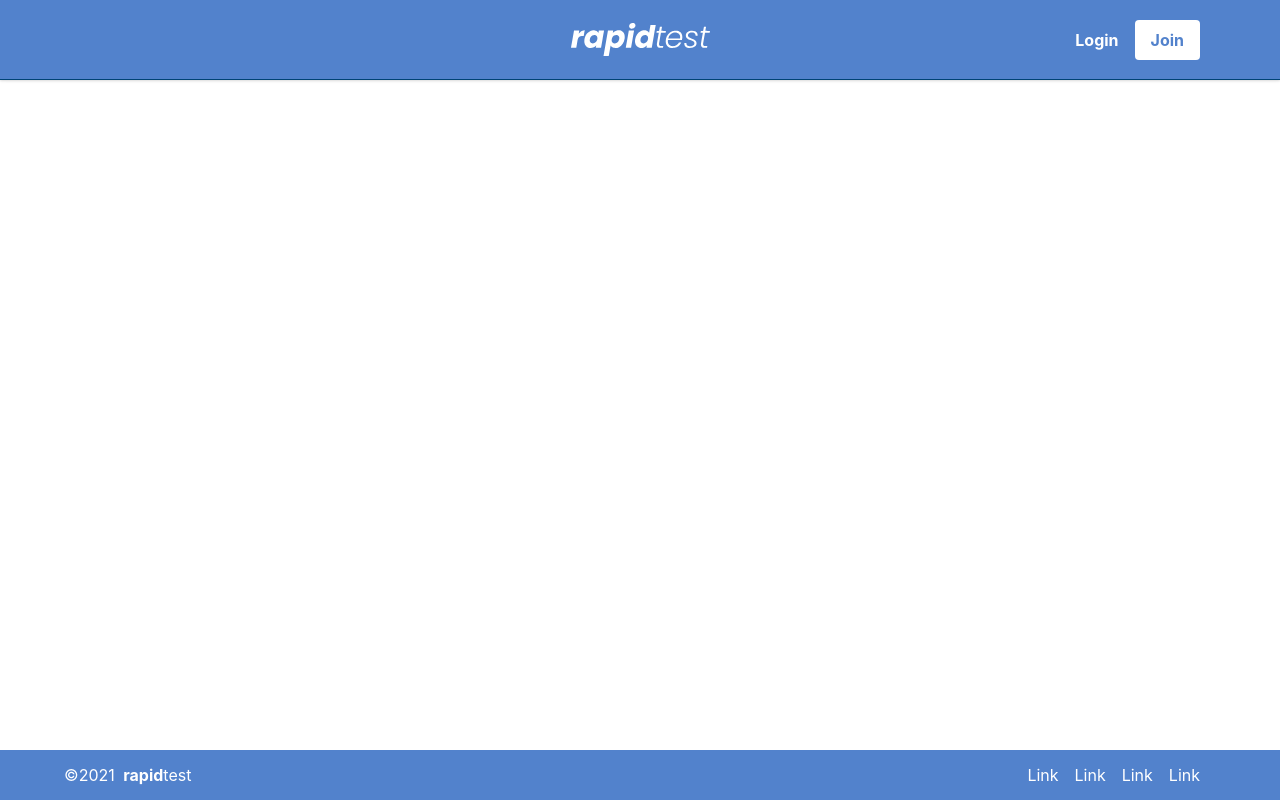
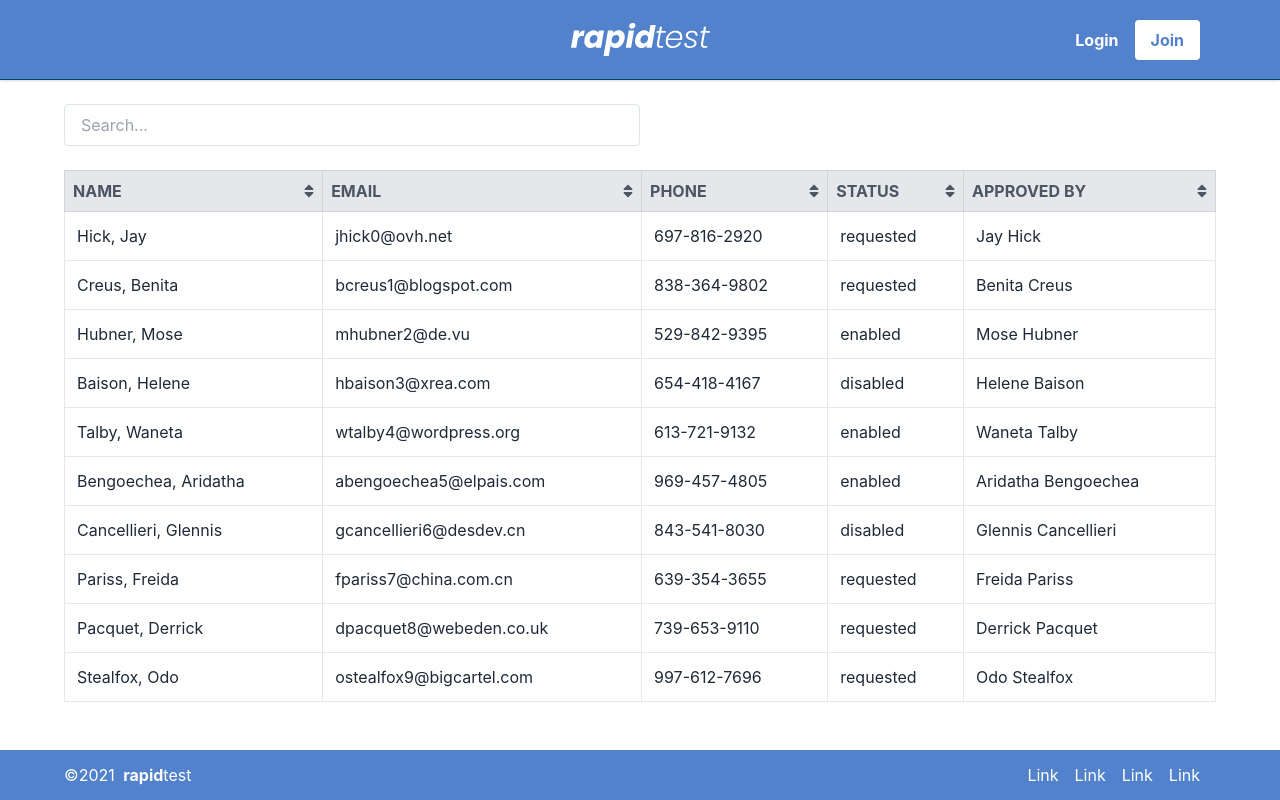
Before and after one commit to datarobot/datarobot-rapidtest-support, a React (Create React App) app: page /accounts in a window 1280 px wide. Built offline with nearby package versions, Linux system fonts and the light colour scheme; data requests are answered from the project's data file.

Commit message:
accounts

```diff
--- a/src/App.js
+++ b/src/App.js
@@ -9,6 +9,7 @@ import './App.css';
 
 const Home = lazy(() => import('views/Home'));
 const Sites = lazy(() => import('views/Sites'));
+const Accounts = lazy(() => import('views/Accounts'));
 
 const App = () => (
   <Provider>
@@ -20,6 +21,7 @@ const App = () => (
           <Switch>
             <Route exact path="/" component={Home} />
             <Route path="/sites" component={Sites} />
+            <Route path="/accounts" component={Accounts} />
           </Switch>
         </Suspense>
 
--- a/src/components/Header/index.js
+++ b/src/components/Header/index.js
@@ -1,5 +1,6 @@
 // @ts-nocheck
 import React from 'react';
+import { Link } from 'react-router-dom';
 import { useAtom } from 'jotai';
 
 import loginAtom from 'store';
@@ -12,8 +13,9 @@ const Header = () => {
 
   return (
     <div className="header bg-blue flex justify-center items-center">
-      <img src={logo} className="logo" alt="logo" />
-
+      <Link to="/">
+        <img src={logo} className="logo" alt="logo" />
+      </Link>
       <section className="links absolute">
         {loggedIn ? (
           <button
--- /dev/null
+++ b/src/components/Modals/AddSite/index.js
@@ -0,0 +1,99 @@
+// @ts-nocheck
+import React from 'react';
+import { useForm, Controller } from 'react-hook-form';
+
+import Input from 'components/Input';
+import Modal from 'components/Modal';
+
+import { requestAccess } from 'services/api';
+
+const AddSiteModal = ({ showModal, handleClose }) => {
+  const { control, handleSubmit, errors } = useForm();
+  const onSubmit = (data) => {
+    requestAccess(data)
+      .then(() => {
+        // Do stuff
+      })
+      .catch(() => {
+        // handle errors
+      });
+  };
+
+  return (
+    <Modal
+      show={showModal}
+      handleClose={handleClose}
+      title="Request Account"
+      confirmationAction={handleSubmit(onSubmit)}
+    >
+      <form onSubmit={handleSubmit(onSubmit)}>
+        <Controller
+          name="firstName"
+          control={control}
+          defaultValue=""
+          render={({ onChange, value }) => (
+            <Input
+              name="firstName"
+              label="First Name"
+              placeholder="First name"
+              onChange={onChange}
+              value={value}
+            />
+          )}
+        />
+
+        <Controller
+          name="lastName"
+          control={control}
+          defaultValue=""
+          render={({ onChange, value }) => (
+            <Input
+              name="lastName"
+              label="Last Name"
+              placeholder="Last name"
+              onChange={onChange}
+              value={value}
+              className="mt-2"
+            />
+          )}
+        />
+
+        <Controller
+          name="phone"
+          control={control}
+          defaultValue=""
+          render={({ onChange, value }) => (
+            <Input
+              name="phone"
+              label="Phone"
+              placeholder="Phone"
+              onChange={onChange}
+              value={value}
+              className="mt-2"
+            />
+          )}
+        />
+
+        <Controller
+          name="email"
+          control={control}
+          defaultValue=""
+          render={({ onChange, value }) => (
+            <Input
+              name="email"
+              label="Email"
+              type="email"
+              placeholder="Email"
+              onChange={onChange}
+              value={value}
+              className="mt-2"
+            />
+          )}
+        />
+        {errors.email && <span>This field is required</span>}
+      </form>
+    </Modal>
+  );
+};
+
+export default AddSiteModal;
--- a/src/services/api.js
+++ b/src/services/api.js
@@ -19,3 +19,9 @@ export const getSiteList = async () => {
 
   return data;
 };
+
+export const getAccountList = async () => {
+  const { data } = await axios.get('/accounts');
+
+  return data;
+};
--- /dev/null
+++ b/src/views/Accounts/index.js
@@ -0,0 +1,61 @@
+// @ts-nocheck
+/* eslint-disable no-unused-vars */
+import React, { useEffect, useMemo, useState } from 'react';
+
+import { getAccountList } from 'services/api';
+
+import Table from 'components/Table';
+
+const StatusCell = ({ val }) => {
+  const { requestPending, enabled } = val;
+  if (requestPending) {
+    return 'requested';
+  }
+
+  return enabled ? 'enabled' : 'disabled';
+};
+
+const Accounts = () => {
+  const [accounts, setAccounts] = useState([]);
+
+  const columns = useMemo(
+    () => [
+      {
+        Header: 'Name',
+        accessor: (val) => `${val.lastName}, ${val.firstName}`,
+      },
+      {
+        Header: 'Email',
+        accessor: 'email',
+      },
+      {
+        Header: 'Phone',
+        accessor: 'phone',
+      },
+      {
+        Header: 'Status',
+        accessor: (val) => <StatusCell val={val} />,
+      },
+      {
+        Header: 'Approved By',
+        accessor: 'approvedBy',
+      },
+    ],
+    []
+  );
+
+  useEffect(() => {
+    (async () => {
+      const data = await getAccountList();
+      setAccounts(data);
+    })();
+  }, []);
+
+  return (
+    <div>
+      <Table columns={columns} data={accounts} />
+    </div>
+  );
+};
+
+export default Accounts;
--- a/src/views/Home/index.js
+++ b/src/views/Home/index.js
@@ -5,7 +5,7 @@ import { useAtom } from 'jotai';
 
 import Icon from 'components/Icon';
 import Input from 'components/Input';
-import RequestAccountModal from 'components/RequestAccountModal';
+import RequestAccountModal from 'components/Modals/RequestAccount';
 
 import loginAtom from 'store';
 
@@ -41,6 +41,7 @@ const Home = () => {
 
         <div className="cards pt-8 grid grid-cols-3 grid-rows-2 gap-4 auto-rows-max">
           {loggedIn ? (
+            <>
               <Link
                 to="/sites"
                 onClick={handleToggleModal}
@@ -48,13 +49,24 @@ const Home = () => {
               >
                 <p className="text-3xl font-bold pb-4">Manage sites</p>
                 <p className="max-w-md text-left">
-                Sometimes horses cough and fart at the same time, so stay out of
-                the range of its butt muscle because a horses butt muscle is
-                thick.
+                  Sometimes horses cough and fart at the same time, so stay out
+                  of the range of its butt muscle because a horses butt muscle
+                  is thick.
                 </p>
                 <p className="pt-4 font-bold">What's this?</p>
               </Link>
+
+              <Link to="/accounts" className="card bg-red">
+                <p className="text-xl font-bold pb-4">Manage Accounts</p>
+                <p>
+                  It's OK to get rib grease on your face, because you're
+                  allowing people to see that you're proud of these ribs.
+                </p>
+                <p className="pt-4 font-bold">What's this?</p>
+              </Link>
+            </>
           ) : (
+            <>
               <button
                 onClick={handleToggleModal}
                 type="button"
@@ -62,22 +74,23 @@ const Home = () => {
               >
                 <p className="text-3xl font-bold pb-4">Request an account</p>
                 <p className="max-w-md text-left">
-                Sometimes horses cough and fart at the same time, so stay out of
-                the range of its butt muscle because a horses butt muscle is
-                thick.
+                  Sometimes horses cough and fart at the same time, so stay out
+                  of the range of its butt muscle because a horses butt muscle
+                  is thick.
                 </p>
                 <p className="pt-4 font-bold">What's this?</p>
               </button>
-          )}
-
               <div className="card bg-red">
                 <p className="text-xl font-bold pb-4">Request a program</p>
                 <p>
-              It's OK to get rib grease on your face, because you're allowing
-              people to see that you're proud of these ribs.
+                  It's OK to get rib grease on your face, because you're
+                  allowing people to see that you're proud of these ribs.
                 </p>
                 <p className="pt-4 font-bold">What's this?</p>
               </div>
+            </>
+          )}
+
           <div className="card bg-orange">
             <p className="text-xl font-bold pb-4">Training Materials</p>
             <p>
--- a/src/views/Sites/index.js
+++ b/src/views/Sites/index.js
@@ -4,6 +4,7 @@ import React, { useEffect, useMemo, useState } from 'react';
 
 import { getSiteList } from 'services/api';
 
+import AddSiteModal from 'components/Modals/AddSite';
 import Table from 'components/Table';
 
 const SiteAddress = ({ values }) => {
@@ -19,6 +20,9 @@ const SiteStatus = ({ values }) => (values ? 'enabled' : 'disabled');
 
 const Sites = () => {
   const [sites, setSites] = useState([]);
+  const [showModal, setShowModal] = useState(false);
+
+  const handleToggleModal = () => setShowModal(!showModal);
 
   const columns = useMemo(
     () => [
@@ -54,6 +58,7 @@ const Sites = () => {
   return (
     <div>
       <Table columns={columns} data={sites} />
+      <AddSiteModal showModal={showModal} handleClose={handleToggleModal} />
     </div>
   );
 };
```
Also changed, not shown: src/components/Modals/RequestAccount/index.js (renamed from src/components/RequestAccountModal/index.js), src/views/Accounts/Accounts.css (added). Lines whose indentation alone changed are shown as unchanged.
